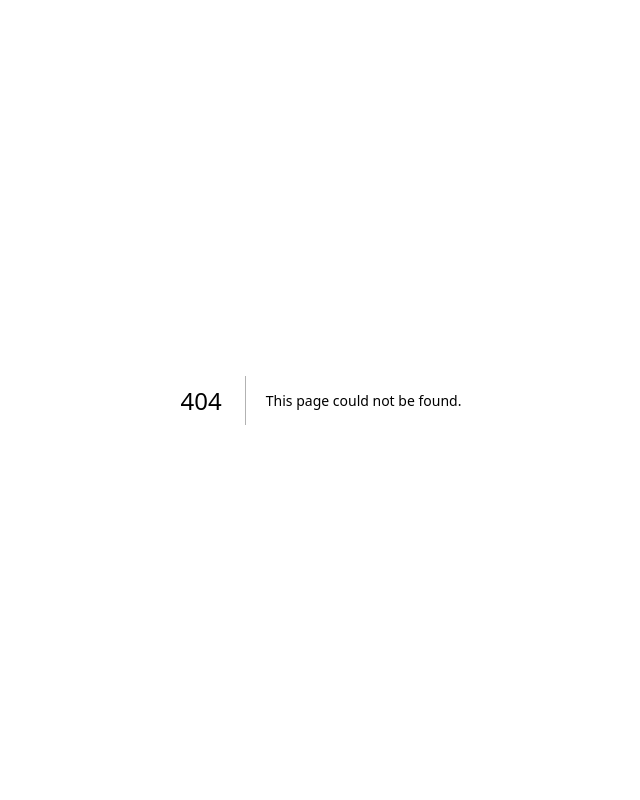
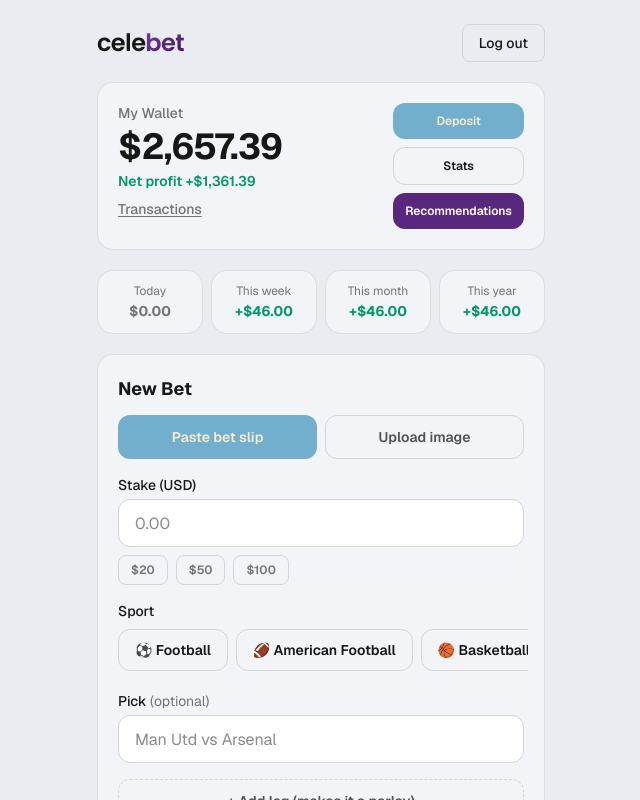
Before and after one commit to simonpe23/celebets, a Next.js app: page /preview in a window 1280 px wide. Before the commit this address had no page. Shown: the top 800 px of the page, without its empty margins (319-959 px from the left). Built offline with nearby package versions, Linux system fonts and the light colour scheme.

Commit message:
WIP not deployed: light gray page with slightly lighter cards, plus a local preview page
Held back from the live site until the owner approves the look.
The preview route and its middleware exemption must be removed
before this ships.

```diff
--- a/src/app/globals.css
+++ b/src/app/globals.css
@@ -4,7 +4,7 @@
   /* Brand palette. Cream page, white cards, blue for actions,
      purple for the wordmark and recommendations. Profit stays green
      and loss stays red, because those colors carry meaning. */
-  --background: #ffffff;
+  --background: #E9ECF0;
   --foreground: #171717;
   --brand-cream: #f5edce;
   --brand-blue: #72afcc;
--- a/src/app/page.tsx
+++ b/src/app/page.tsx
@@ -42,7 +42,7 @@ function PhoneMockup() {
             ))}
           </div>
 
-          <div className="rounded-2xl border border-neutral-200 bg-white dark:bg-neutral-950 p-3">
+          <div className="rounded-2xl border border-neutral-300/70 bg-[#F2F4F7] dark:bg-neutral-950 p-3">
             <div className="flex items-center justify-between">
               <span className="rounded-full bg-amber-100 px-2 py-0.5 text-[9px] font-semibold text-amber-800">
                 Pending
--- /dev/null
+++ b/src/app/preview/page.tsx
@@ -0,0 +1,51 @@
+import WalletCard from "@/components/WalletCard";
+import StatsRow from "@/components/StatsRow";
+import NewBetForm from "@/components/NewBetForm";
+import LiveBets from "@/components/LiveBets";
+import BetHistory from "@/components/BetHistory";
+import Wordmark from "@/components/Wordmark";
+import type { BetWithLegs } from "@/lib/types";
+
+const bets: BetWithLegs[] = [
+  {
+    id: "1", stake: 100, total_odds: 1.66, status: "pending",
+    placed_at: "2026-07-30T12:00:00Z", settled_at: null, payout: null,
+    cashed_out: false, bet_buys: [],
+    legs: [
+      { id: "a", sport: "Football", description: "France advances", odds: 1.31, result: "pending", subcategory: "Win-bet / Moneyline" },
+      { id: "b", sport: "Football", description: "Mbappe 1+ goals", odds: 1.26, result: "pending", subcategory: "Player Props: Goalscorer" },
+    ],
+  },
+  {
+    id: "2", stake: 50, total_odds: 3.52, status: "won",
+    placed_at: "2026-07-29T12:00:00Z", settled_at: "2026-07-30T09:00:00Z",
+    payout: 176, cashed_out: false, bet_buys: [],
+    legs: [{ id: "c", sport: "Tennis", description: "Mochizuki", odds: 3.52, result: "won", subcategory: null }],
+  },
+  {
+    id: "3", stake: 80, total_odds: 2.4, status: "lost",
+    placed_at: "2026-07-28T12:00:00Z", settled_at: "2026-07-29T09:00:00Z",
+    payout: null, cashed_out: false, bet_buys: [],
+    legs: [{ id: "d", sport: "Basketball", description: "Lakers ML", odds: 2.4, result: "lost", subcategory: null }],
+  },
+];
+
+export default function PreviewPage() {
+  const settled = bets.filter((b) => b.status !== "pending");
+  const live = bets.filter((b) => b.status === "pending");
+  return (
+    <main className="min-h-dvh px-4 py-6 sm:px-6">
+      <div className="mx-auto w-full max-w-md space-y-5">
+        <header className="flex items-center justify-between">
+          <h1><Wordmark className="text-2xl" /></h1>
+          <button className="rounded-lg border border-neutral-300 px-4 py-2 text-sm font-medium">Log out</button>
+        </header>
+        <WalletCard balance={2657.39} netProfit={1361.39} userId="preview" settledBets={settled} />
+        <StatsRow bets={settled} />
+        <NewBetForm lastStake="100" />
+        <LiveBets bets={live} />
+        <BetHistory bets={settled} />
+      </div>
+    </main>
+  );
+}
--- a/src/components/AllRecommendations.tsx
+++ b/src/components/AllRecommendations.tsx
@@ -70,7 +70,7 @@ export default function AllRecommendations({ bets, sport }: Props) {
             {insights.map((text, i) => (
               <div
                 key={i}
-                className="rounded-2xl border border-neutral-200 bg-white dark:bg-neutral-950 p-4 dark:border-neutral-800"
+                className="rounded-2xl border border-neutral-300/70 bg-[#F2F4F7] dark:bg-neutral-950 p-4 dark:border-neutral-800"
               >
                 <p className="text-sm leading-relaxed">{text}</p>
               </div>
--- a/src/components/BetHistory.tsx
+++ b/src/components/BetHistory.tsx
@@ -135,7 +135,7 @@ export default function BetHistory({ bets }: Props) {
             return (
               <div
                 key={bet.id}
-                className="rounded-2xl border border-neutral-200 bg-white dark:bg-neutral-950 p-4 dark:border-neutral-800"
+                className="rounded-2xl border border-neutral-300/70 bg-[#F2F4F7] dark:bg-neutral-950 p-4 dark:border-neutral-800"
               >
                 <div className="flex items-start justify-between gap-3">
                   <div className="min-w-0">
--- a/src/components/LiveBets.tsx
+++ b/src/components/LiveBets.tsx
@@ -183,7 +183,7 @@ export default function LiveBets({ bets }: Props) {
             return (
               <div
                 key={bet.id}
-                className="rounded-2xl border border-neutral-200 bg-white dark:bg-neutral-950 p-4 dark:border-neutral-800"
+                className="rounded-2xl border border-neutral-300/70 bg-[#F2F4F7] dark:bg-neutral-950 p-4 dark:border-neutral-800"
               >
                 <div className="flex items-center justify-between">
                   <span
--- a/src/components/NewBetForm.tsx
+++ b/src/components/NewBetForm.tsx
@@ -282,7 +282,7 @@ export default function NewBetForm({ lastStake }: Props) {
     "mt-1 block h-12 w-full rounded-xl border border-neutral-300 bg-white px-4 text-base text-neutral-900 outline-none focus:border-[#72AFCC] focus:ring-2 focus:ring-[#72AFCC]/40 dark:border-neutral-700 dark:bg-neutral-950 dark:text-neutral-100";
 
   return (
-    <section className="rounded-2xl border border-neutral-200 bg-white dark:bg-neutral-950 p-5 dark:border-neutral-800">
+    <section className="rounded-2xl border border-neutral-300/70 bg-[#F2F4F7] dark:bg-neutral-950 p-5 dark:border-neutral-800">
       <h2 className="text-lg font-bold">New Bet</h2>
 
       <div className="mt-3 grid grid-cols-2 gap-2">
--- a/src/components/StatsRow.tsx
+++ b/src/components/StatsRow.tsx
@@ -70,7 +70,7 @@ export default function StatsRow({ bets }: { bets: SettledBetSummary[] }) {
         return (
           <div
             key={label}
-            className="rounded-2xl border border-neutral-200 bg-white dark:bg-neutral-950 p-3 text-center dark:border-neutral-800"
+            className="rounded-2xl border border-neutral-300/70 bg-[#F2F4F7] dark:bg-neutral-950 p-3 text-center dark:border-neutral-800"
           >
             <p className="text-xs text-neutral-500">{label}</p>
             <p className={`mt-0.5 text-sm font-bold ${color}`}>
--- a/src/components/StatsView.tsx
+++ b/src/components/StatsView.tsx
@@ -201,19 +201,19 @@ export default function StatsView({ bets }: { bets: BetWithLegs[] }) {
           <>
             {sportTotals === null ? (
               <section className="grid grid-cols-3 gap-2">
-                <div className="rounded-2xl border border-neutral-200 bg-white dark:bg-neutral-950 p-3 text-center dark:border-neutral-800">
+                <div className="rounded-2xl border border-neutral-300/70 bg-[#F2F4F7] dark:bg-neutral-950 p-3 text-center dark:border-neutral-800">
                   <p className="text-xs text-neutral-500">Staked</p>
                   <p className="mt-0.5 text-sm font-bold">
                     {formatMoney(round2(t.staked))}
                   </p>
                 </div>
-                <div className="rounded-2xl border border-neutral-200 bg-white dark:bg-neutral-950 p-3 text-center dark:border-neutral-800">
+                <div className="rounded-2xl border border-neutral-300/70 bg-[#F2F4F7] dark:bg-neutral-950 p-3 text-center dark:border-neutral-800">
                   <p className="text-xs text-neutral-500">Returned</p>
                   <p className="mt-0.5 text-sm font-bold">
                     {formatMoney(round2(t.returned))}
                   </p>
                 </div>
-                <div className="rounded-2xl border border-neutral-200 bg-white dark:bg-neutral-950 p-3 text-center dark:border-neutral-800">
+                <div className="rounded-2xl border border-neutral-300/70 bg-[#F2F4F7] dark:bg-neutral-950 p-3 text-center dark:border-neutral-800">
                   <p className="text-xs text-neutral-500">ROI</p>
                   <p
                     className={`mt-0.5 text-sm font-bold ${profitColor(
@@ -226,19 +226,19 @@ export default function StatsView({ bets }: { bets: BetWithLegs[] }) {
               </section>
             ) : (
               <section className="grid grid-cols-3 gap-2">
-                <div className="rounded-2xl border border-neutral-200 bg-white dark:bg-neutral-950 p-3 text-center dark:border-neutral-800">
+                <div className="rounded-2xl border border-neutral-300/70 bg-[#F2F4F7] dark:bg-neutral-950 p-3 text-center dark:border-neutral-800">
                   <p className="text-xs text-neutral-500">Picks</p>
                   <p className="mt-0.5 text-sm font-bold">
                     {sportTotals.wins + sportTotals.losses}
                   </p>
                 </div>
-                <div className="rounded-2xl border border-neutral-200 bg-white dark:bg-neutral-950 p-3 text-center dark:border-neutral-800">
+                <div className="rounded-2xl border border-neutral-300/70 bg-[#F2F4F7] dark:bg-neutral-950 p-3 text-center dark:border-neutral-800">
                   <p className="text-xs text-neutral-500">Record</p>
                   <p className="mt-0.5 text-sm font-bold">
                     {sportTotals.wins}-{sportTotals.losses}
                   </p>
                 </div>
-                <div className="rounded-2xl border border-neutral-200 bg-white dark:bg-neutral-950 p-3 text-center dark:border-neutral-800">
+                <div className="rounded-2xl border border-neutral-300/70 bg-[#F2F4F7] dark:bg-neutral-950 p-3 text-center dark:border-neutral-800">
                   <p className="text-xs text-neutral-500">Profit</p>
                   <p
                     className={`mt-0.5 text-sm font-bold ${profitColor(
@@ -251,7 +251,7 @@ export default function StatsView({ bets }: { bets: BetWithLegs[] }) {
               </section>
             )}
 
-            <section className="rounded-2xl border border-neutral-200 bg-white dark:bg-neutral-950 p-4 dark:border-neutral-800">
+            <section className="rounded-2xl border border-neutral-300/70 bg-[#F2F4F7] dark:bg-neutral-950 p-4 dark:border-neutral-800">
               <h2 className="text-base font-bold">Per sport</h2>
               <p className="mt-1 text-xs text-neutral-500">
                 Record counts every settled pick. Money follows the split
@@ -284,7 +284,7 @@ export default function StatsView({ bets }: { bets: BetWithLegs[] }) {
               </div>
             </section>
 
-            <section className="rounded-2xl border border-neutral-200 bg-white dark:bg-neutral-950 p-4 dark:border-neutral-800">
+            <section className="rounded-2xl border border-neutral-300/70 bg-[#F2F4F7] dark:bg-neutral-950 p-4 dark:border-neutral-800">
               <h2 className="text-base font-bold">Singles vs parlays</h2>
               {bySportType !== null && (
                 <p className="mt-1 text-xs text-neutral-500">
@@ -349,7 +349,7 @@ export default function StatsView({ bets }: { bets: BetWithLegs[] }) {
               </div>
             </section>
 
-            <section className="rounded-2xl border border-neutral-200 bg-white dark:bg-neutral-950 p-4 dark:border-neutral-800">
+            <section className="rounded-2xl border border-neutral-300/70 bg-[#F2F4F7] dark:bg-neutral-950 p-4 dark:border-neutral-800">
               <h2 className="text-base font-bold">Odds groups</h2>
               <p className="mt-1 text-xs text-neutral-500">
                 Your settled picks grouped by how risky they were. Picks
@@ -373,7 +373,7 @@ export default function StatsView({ bets }: { bets: BetWithLegs[] }) {
             </section>
 
             {sport !== null && byCategory.length > 0 && (
-              <section className="rounded-2xl border border-neutral-200 bg-white dark:bg-neutral-950 p-4 dark:border-neutral-800">
+              <section className="rounded-2xl border border-neutral-300/70 bg-[#F2F4F7] dark:bg-neutral-950 p-4 dark:border-neutral-800">
                 <h2 className="text-base font-bold">Per category</h2>
                 <p className="mt-1 text-xs text-neutral-500">
                   Your {sport} picks grouped by what you bet on. Same money
--- a/src/components/TransactionsList.tsx
+++ b/src/components/TransactionsList.tsx
@@ -103,7 +103,7 @@ export default function TransactionsList({
             {transactions.map((tx) => (
               <div
                 key={tx.id}
-                className="rounded-2xl border border-neutral-200 bg-white dark:bg-neutral-950 p-4 dark:border-neutral-800"
+                className="rounded-2xl border border-neutral-300/70 bg-[#F2F4F7] dark:bg-neutral-950 p-4 dark:border-neutral-800"
               >
                 <div className="flex items-center justify-between gap-3">
                   <div>
--- a/src/components/WalletCard.tsx
+++ b/src/components/WalletCard.tsx
@@ -62,7 +62,7 @@ export default function WalletCard({
   }
 
   return (
-    <section className="rounded-2xl border border-neutral-200 bg-white dark:bg-neutral-950 p-5 dark:border-neutral-800">
+    <section className="rounded-2xl border border-neutral-300/70 bg-[#F2F4F7] dark:bg-neutral-950 p-5 dark:border-neutral-800">
       <div className="flex items-start justify-between">
         <div>
           <h2 className="text-sm font-medium text-neutral-500">My Wallet</h2>
--- a/src/middleware.ts
+++ b/src/middleware.ts
@@ -48,7 +48,8 @@ export async function middleware(request: NextRequest) {
   const isAuthPage =
     pathname.startsWith("/login") ||
     pathname.startsWith("/signup") ||
-    pathname.startsWith("/forgot-password");
+    pathname.startsWith("/forgot-password") ||
+    pathname.startsWith("/preview");
 
   // The reset page needs the temporary session from the emailed link,
   // and /auth routes handle those links, so neither is ever redirected.
```
